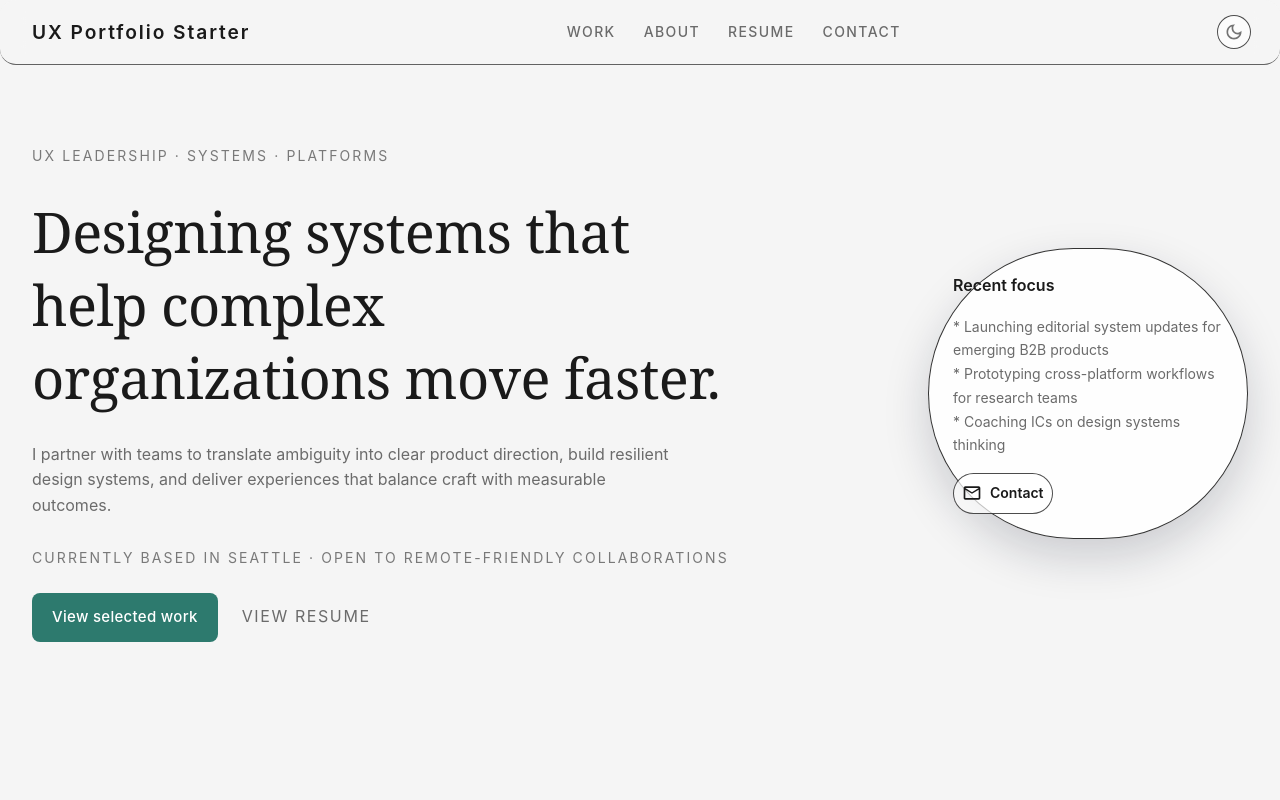
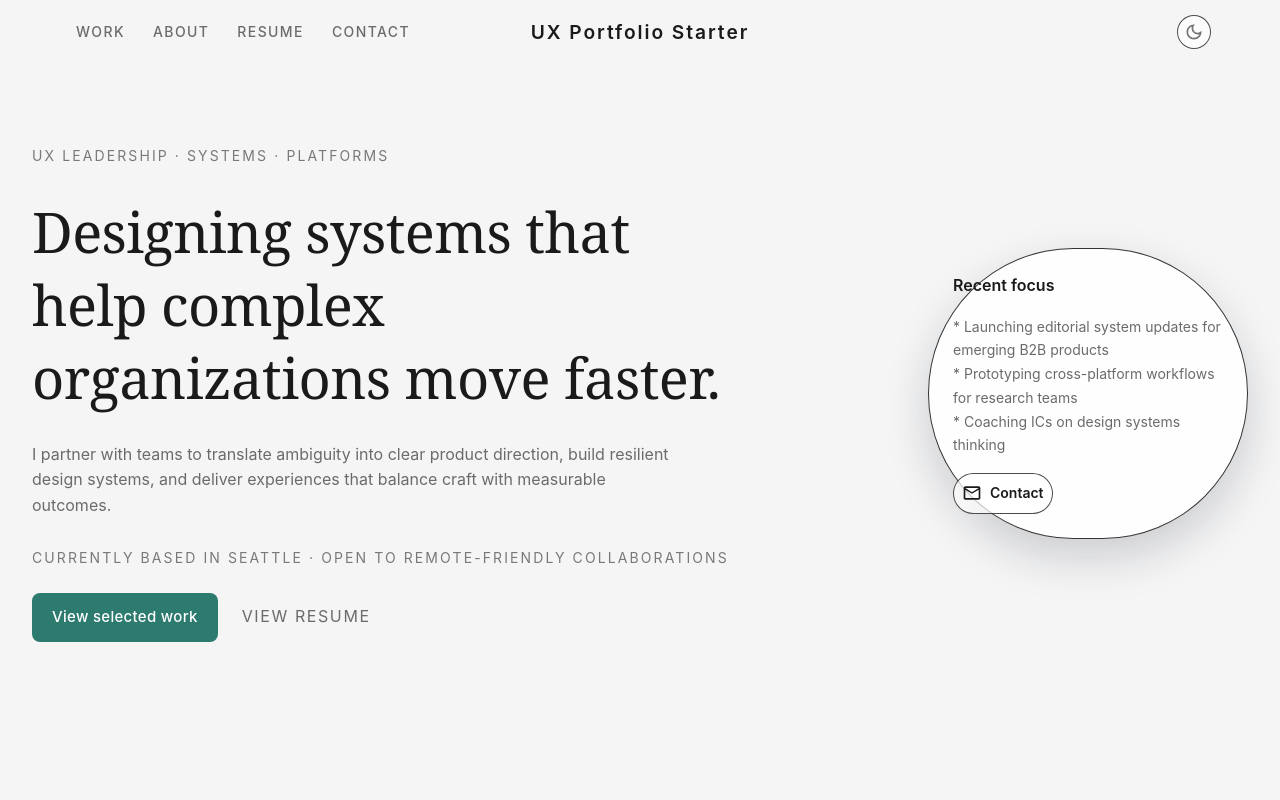
Before and after one commit to sergiullas/uxps, a React (Vite) app: page / in a window 1280 px wide. Shown: the top 800 px of the page. Built offline with nearby package versions, Linux system fonts and the light colour scheme.

Commit message:
Add configurable header layout and sticky elevation

```diff
--- a/src/components/core/Header.jsx
+++ b/src/components/core/Header.jsx
@@ -17,45 +17,27 @@ import { ColorModeContext } from './AppThemeProvider';
 import { mainNav } from '../../content/navigation.js';
 import { siteMeta } from '../../content/siteMeta.js';
 
-export default function Header() {
-  const theme = useTheme();
-  const colorMode = useContext(ColorModeContext);
-  const isDarkMode = theme.palette.mode === 'dark';
+function useScrollElevation(enabled) {
+  const [elevated, setElevated] = React.useState(false);
 
+  React.useEffect(() => {
+    if (!enabled) return undefined;
+
+    const handleScroll = () => {
+      setElevated(window.scrollY > 0);
+    };
+
+    handleScroll();
+    window.addEventListener('scroll', handleScroll, { passive: true });
+
+    return () => window.removeEventListener('scroll', handleScroll);
+  }, [enabled]);
+
+  return elevated;
+}
+
+function HeaderBrand() {
   return (
-    <Box component="header" sx={{ position: 'relative', zIndex: (t) => t.zIndex.appBar }}>
-      <AppBar
-        position="sticky"
-        elevation={0}
-        color="transparent"
-        sx={(t) => ({
-          borderBottom: `1px solid ${alpha(t.palette.divider, 0.6)}`,
-          backgroundColor: alpha(t.palette.background.default, 0.9),
-          backdropFilter: 'blur(12px)',
-        })}
-      >
-        <Toolbar
-          sx={(t) => ({
-            minHeight: t.spacing(8),
-            px: {
-              xs: t.spacing(2),
-              sm: t.spacing(3),
-              md: t.spacing(4),
-            },
-            gap: t.spacing(2),
-            display: 'flex',
-            alignItems: 'center',
-            justifyContent: 'space-between',
-          })}
-        >
-          <Box
-            sx={(t) => ({
-              display: 'flex',
-              alignItems: 'center',
-              gap: t.spacing(1.5),
-              minWidth: 0,
-            })}
-          >
     <Typography
       component={RouterLink}
       to="/"
@@ -64,8 +46,7 @@ export default function Header() {
         ...t.typography.h4,
         textDecoration: 'none',
         color: t.palette.text.primary,
-                letterSpacing:
-                  t.typography.nav?.letterSpacing ?? t.typography.h4?.letterSpacing,
+        letterSpacing: t.typography.nav?.letterSpacing ?? t.typography.h4?.letterSpacing,
         '&:focus-visible': {
           outline: `2px solid ${t.palette.text.primary}`,
           outlineOffset: t.spacing(0.5),
@@ -75,8 +56,11 @@ export default function Header() {
     >
       {siteMeta.siteName || siteMeta.title}
     </Typography>
-          </Box>
+  );
+}
 
+function HeaderNav() {
+  return (
     <Box
       component="nav"
       aria-label="Primary navigation"
@@ -84,7 +68,7 @@ export default function Header() {
         display: 'flex',
         alignItems: 'center',
         gap: t.spacing(2.5),
-              flexGrow: 1,
+        flexWrap: 'wrap',
         justifyContent: 'center',
       })}
     >
@@ -138,7 +122,15 @@ export default function Header() {
         </MuiLink>
       ))}
     </Box>
+  );
+}
 
+function HeaderUtils() {
+  const theme = useTheme();
+  const colorMode = useContext(ColorModeContext);
+  const isDarkMode = theme.palette.mode === 'dark';
+
+  return (
     <Box
       sx={(t) => ({
         display: 'flex',
@@ -156,12 +148,9 @@ export default function Header() {
           p: t.spacing(0.75),
           border: `1px solid ${alpha(t.palette.divider, 0.7)}`,
           backgroundColor: alpha(t.palette.background.paper, 0.7),
-                transition: t.transitions.create(
-                  ['background-color', 'border-color', 'transform'],
-                  {
+          transition: t.transitions.create(['background-color', 'border-color', 'transform'], {
             duration: t.transitions.duration.shorter,
-                  },
-                ),
+          }),
           '&:hover': {
             backgroundColor: alpha(t.palette.action.hover, 0.3),
             borderColor: alpha(t.palette.text.secondary, 0.6),
@@ -173,12 +162,83 @@ export default function Header() {
           },
         })}
       >
-              {isDarkMode ? (
-                <LightModeOutlinedIcon fontSize="small" />
-              ) : (
-                <DarkModeOutlinedIcon fontSize="small" />
-              )}
+        {isDarkMode ? <LightModeOutlinedIcon fontSize="small" /> : <DarkModeOutlinedIcon fontSize="small" />}
       </IconButton>
+    </Box>
+  );
+}
+
+const HEADER_SLOT_COMPONENTS = {
+  brand: HeaderBrand,
+  nav: HeaderNav,
+  utils: HeaderUtils,
+};
+
+function renderHeaderSlot(slotKey) {
+  if (!slotKey) return null;
+  const Component = HEADER_SLOT_COMPONENTS[slotKey];
+  if (!Component) return null;
+  return <Component />;
+}
+
+export default function Header() {
+  const headerConfig = siteMeta.header || {};
+  const defaultLayout = { left: 'nav', center: 'brand', right: 'utils' };
+  const defaultBehavior = { sticky: true };
+
+  const layout = { ...defaultLayout, ...(headerConfig.layout || {}) };
+  const behavior = { ...defaultBehavior, ...(headerConfig.behavior || {}) };
+  const isSticky = behavior.sticky ?? true;
+
+  const elevated = useScrollElevation(isSticky);
+
+  return (
+    <Box component="header" sx={{ position: 'relative', zIndex: (t) => t.zIndex.appBar }}>
+      <AppBar
+        position={isSticky ? 'sticky' : 'static'}
+        elevation={0}
+        color="transparent"
+        sx={(t) => ({
+          backgroundColor: alpha(t.palette.background.default, 0.9),
+          backdropFilter: 'blur(12px)',
+          borderBottom: '1px solid transparent',
+          transition: t.transitions.create(['box-shadow', 'border-color'], {
+            duration: t.transitions.duration.shorter,
+          }),
+          boxShadow: isSticky && elevated ? t.shadows[4] : 'none',
+          borderColor: isSticky && elevated ? t.palette.divider : 'transparent',
+          '@media (prefers-reduced-motion: reduce)': {
+            transition: 'none',
+          },
+        })}
+      >
+        <Toolbar
+          sx={(t) => ({
+            mx: 'auto',
+            width: '100%',
+            maxWidth: 1200,
+            minHeight: { xs: 56, sm: 64 },
+            px: {
+              xs: t.spacing(2),
+              sm: t.spacing(3),
+              md: t.spacing(4),
+            },
+            display: 'grid',
+            gridTemplateColumns: '1fr auto 1fr',
+            alignItems: 'center',
+            columnGap: { xs: t.spacing(1.5), md: t.spacing(3) },
+          })}
+        >
+          <Box sx={{ display: 'flex', justifyContent: 'flex-start', alignItems: 'center', minWidth: 0 }}>
+            {renderHeaderSlot(layout.left)}
+          </Box>
+
+          <Box sx={{ display: 'flex', justifyContent: 'center', alignItems: 'center', minWidth: 0 }}>
+            {renderHeaderSlot(layout.center)}
+          </Box>
+
+          <Box sx={{ display: 'flex', justifyContent: 'flex-end', alignItems: 'center', minWidth: 0 }}>
+            {renderHeaderSlot(layout.right)}
           </Box>
         </Toolbar>
       </AppBar>
--- a/src/content/siteMeta.js
+++ b/src/content/siteMeta.js
@@ -16,6 +16,16 @@ export const siteMeta = {
     linkedin: 'https://www.linkedin.com/in/sergioantezana',
     github: 'https://github.com/sergioantezana',
     website: 'https://uxps.vercel.app',
+  },
+  header: {
+    layout: {
+      left: 'nav',
+      center: 'brand',
+      right: 'utils',
+    },
+    behavior: {
+      sticky: true,
+    },
   },
   footer: {
     copyright: `© ${new Date().getFullYear()} UX Portfolio Starter`,
```
Lines whose indentation alone changed are shown as unchanged.
